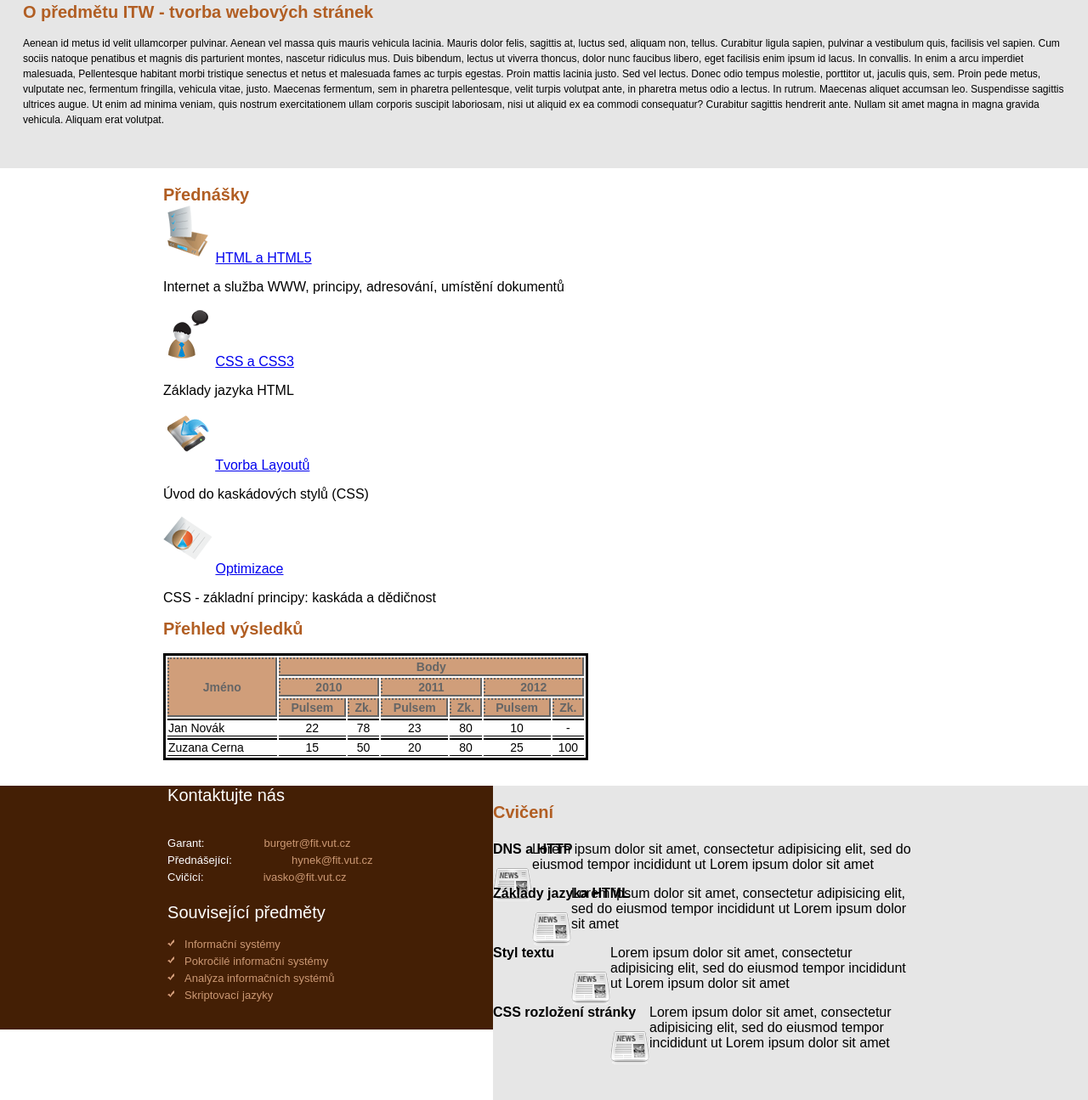
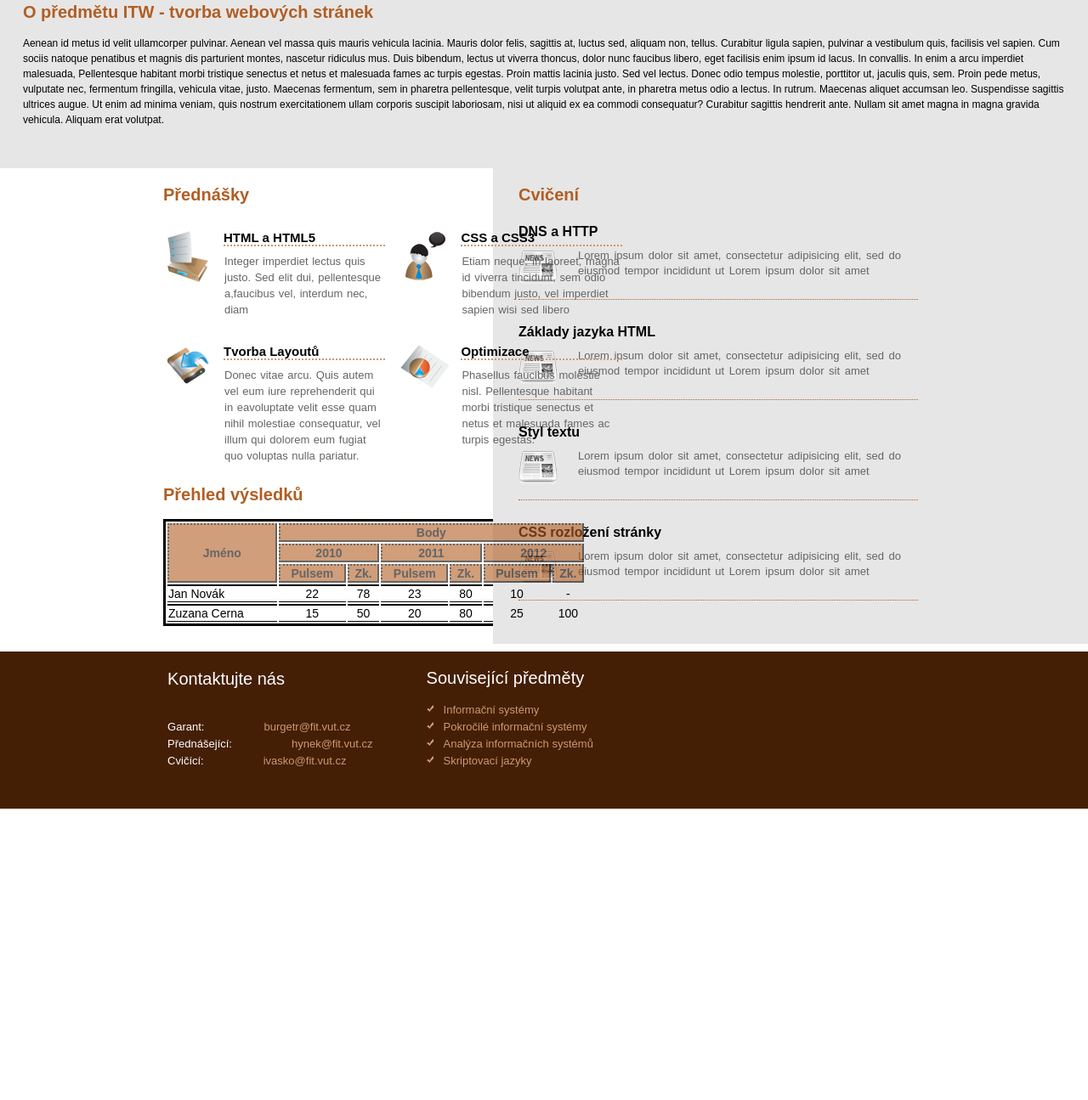
Before and after one commit to karasevich1/itw_stranka, a plain HTML site: page index.html in a window 1280 px wide. Shown: the part 313-1608 px from the top of the page at 85% size. After the commit the page ends 1265 px from the top, so only its background shows below. Drawn offline with Linux system fonts and the light colour scheme.

Commit message:
Add files via upload

```diff
--- a/index.html
+++ b/index.html
@@ -21,6 +21,7 @@
                 <li><a href="#Cviceni">Cvičení</a></li>
                 <li><a href="#Kontakty">Hodnocení</a></li>
                 <li><a href="#Predmety">Kontakt</a></li>
+                <li><a href="#Souvisejici">Související</a></li>
             </ul>
         </div>
     </div>
@@ -38,44 +39,37 @@
 
         <section class="seznam-prednasek">
              <h2 id="Prednasky-title">Přednášky</h2>
-             <div class="prednaska1">
+             <div class="tabulka-prednasek">
+                <div class="prednaska">
                     <img class="img1" src="./img/icon1.gif" alt="img1">
                     <a href="https://www.fit.vutbr.cz/study/courses/ITW/private/prednasky/p01/prednaska.html" style="width: 160px">HTML a HTML5</a>
-                <p>Internet a služba WWW, principy, adresování, umístění dokumentů</p>
+                    <p>Integer imperdiet lectus quis justo. Sed elit dui, pellentesque a,faucibus vel, interdum nec, diam</p>
                 </div>
 
-             <div class="prednaska2">
+                <div id="child2"class="prednaska">
                     <img class="img2" src="./img/icon2.gif" alt="img1">
                     <a href="https://www.fit.vutbr.cz/study/courses/ITW/private/prednasky/p02/prednaska.html" style="width: 160px;">CSS a CSS3</a>
-                <p>Základy jazyka HTML</p>
+                    <p>Etiam neque. In laoreet, magna id viverra tincidunt, sem odio bibendum justo, vel imperdiet sapien wisi sed libero</p>
                 </div>
 
-             <div class="prednaska3">
+                <div class="prednaska">
                     <img class="img3" src="./img/icon3.gif" alt="img1">
                     <a href="https://www.fit.vutbr.cz/study/courses/ITW/private/prednasky/p03/prednaska.html" style="width: 160px">Tvorba Layoutů</a>
-                <p>Úvod do kaskádových stylů (CSS)</p>
+                    <p>Donec vitae arcu. Quis autem vel eum iure reprehenderit qui in eavoluptate velit esse quam nihil molestiae consequatur, vel illum qui dolorem eum fugiat quo voluptas nulla pariatur.</p>
                 </div>
 
-             <div class="prednaska4">
+                <div id="child4" class="prednaska">
                     <img class="img4" src="./img/icon4.gif" alt="img1">
                     <a href="https://www.fit.vutbr.cz/study/courses/ITW/private/prednasky/p04/prednaska.html">Optimizace</a>
-                <p>CSS - základní principy: kaskáda a dědičnost</p>
+                    <p>Phasellus faucibus molestie nisl. Pellentesque habitant morbi tristique senectus et netus et malesuada fames ac turpis egestas. </p>
+                </div>
                 </div>
         </section>
 
-        <section class="Hodnoceni">
-            <h2 id="Prehled">Přehled výsledků</h2>
-            <table class="tabulka">
-                <tr><th rowspan="3">Jméno</th><th colspan="6">Body</th></tr>
-                <tr><th colspan="2">2010</th><th colspan="2">2011</th><th colspan="2">2012</th></tr>
-                <tr><th>Pulsem</th><th>Zk.</th><th>Pulsem</th><th>Zk.</th><th>Pulsem</th><th>Zk.</th></tr>
-                <tr><td>Jan Novák</td><td>22</td><td>78</td><td>23</td><td>80</td><td>10</td><td>-</td></tr>
-                <tr><td>Zuzana Cerna</td><td>15</td><td>50</td><td>20</td><td>80</td><td>25</td><td>100</td></tr>
-            </table>
-        </section>
+        <section class="Cviceni-seznam">
+            <div class="Cviceni-popis">
+                <h2 id="Cviceni">Cvičení</h2>
 
-        <section class="Cviceni-seznam">
-            <h2 id="Cviceni">Cvičení</h2>
                 <div>
                     <img src="./img/news_icon.gif" alt="img1">
                     <a href="https://www.fit.vutbr.cz/study/courses/ITW/private/cviceni/#c1">DNS a HTTP</a>
@@ -99,10 +93,23 @@
                     <a href="https://www.fit.vutbr.cz/study/courses/ITW/private/cviceni/#c4">CSS rozložení stránky</a>
                     <p>Lorem ipsum dolor sit amet, consectetur adipisicing elit, sed do eiusmod tempor incididunt ut Lorem ipsum dolor sit amet</p>
                 </div>
+            </div>
+        </section>
+
+        <section class="Hodnoceni">
+            <h2 id="Prehled">Přehled výsledků</h2>
+            <table class="tabulka">
+                <tr><th rowspan="3">Jméno</th><th colspan="6">Body</th></tr>
+                <tr><th colspan="2">2010</th><th colspan="2">2011</th><th colspan="2">2012</th></tr>
+                <tr><th>Pulsem</th><th>Zk.</th><th>Pulsem</th><th>Zk.</th><th>Pulsem</th><th>Zk.</th></tr>
+                <tr><td>Jan Novák</td><td>22</td><td>78</td><td>23</td><td>80</td><td>10</td><td>-</td></tr>
+                <tr><td>Zuzana Cerna</td><td>15</td><td>50</td><td>20</td><td>80</td><td>25</td><td>100</td></tr>
+            </table>
         </section>
 
         <footer>
-            <section class="Kontakty">
+            <div class="kontakty-predmety">
+            <div class="Kontakty">
                 <h2 id="Kontakty">Kontaktujte nás</h2>
                 <dl>
                     <div>
@@ -118,9 +125,9 @@
                         <dd><a href="https://www.fit.vut.cz/person/ivasko/.cs">ivasko@fit.vut.cz</a></dd>
                     </div>
                 </dl>
-            </section>
+            </div>
 
-            <section class="Predmety">
+            <div class="Predmety">
                 <h2 id="Predmety">Související předměty</h2>
                 <ul class="custom-list">
                     <li><a href="https://www.fit.vut.cz/study/course/IIS/.cs">Informační systémy</a></li>
@@ -128,7 +135,8 @@
                     <li><a href="https://www.fit.vut.cz/study/course/259563/.cs">Analýza informačních systémů</a></li>
                     <li><a href="https://www.fit.vut.cz/study/course/ISJ/.cs#:~:text=Studenti%20se%20sezn%C3%A1m%C3%AD%20s%20modern%C3%ADmi,vyv%C3%ADjet%20jednoduch%C3%A9%20aplikace%20s%20pou%C5%BEit%C3%ADm">Skriptovací jazyky</a></li>
                 </ul>
-            </section>
+            </div>
+            </div>
         </footer>
 </body>
 </html>
```
Lines whose indentation alone changed are shown as unchanged.
